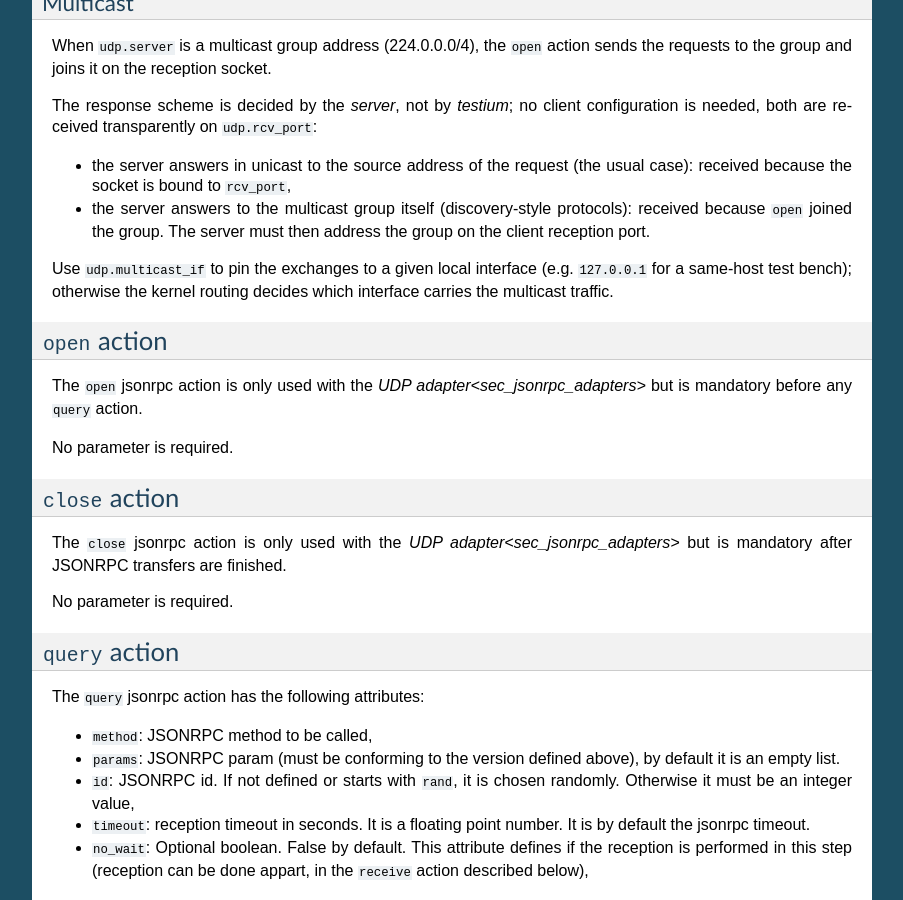
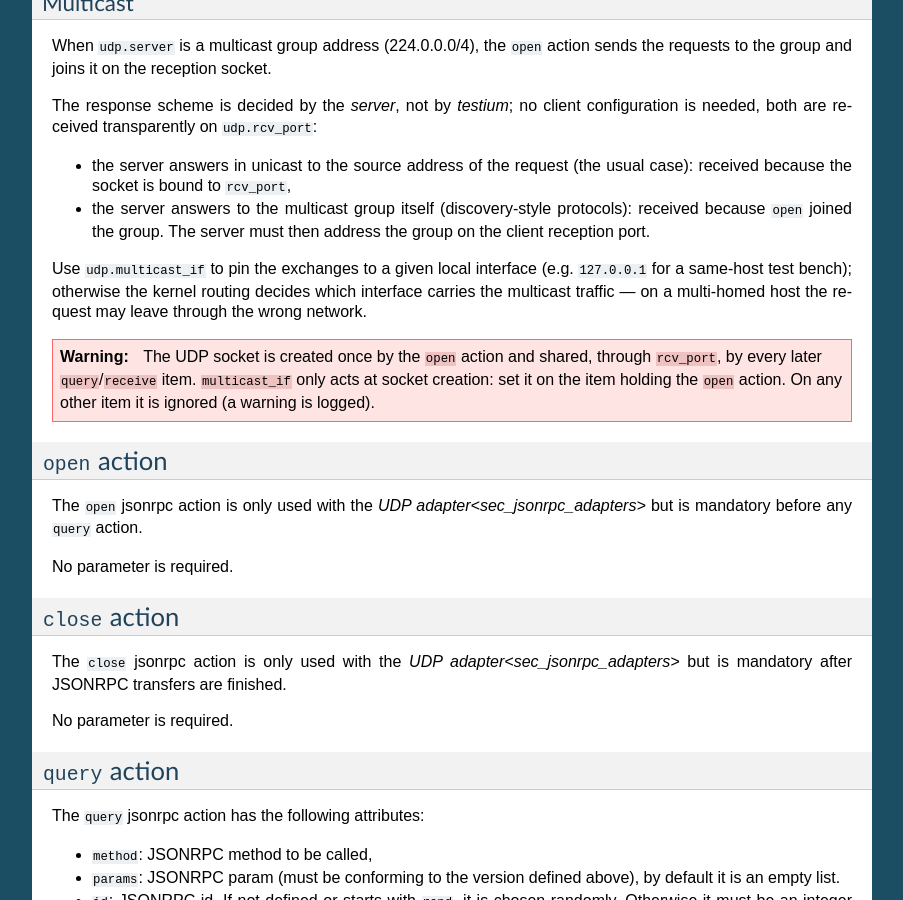
Before and after one commit to testium-HIL/testium, a Sphinx documentation site: the page built from doc/manual/sphinx/source/test_items/json-rpc_test_item.rst, in a window 1280 px wide and 900 px high, scrolled down 1576 px. Shown: the whole window, without its empty margins (198-1101 px from the left). Built offline with Sphinx 7.4.7, drawn with Linux system fonts in a browser that asks for light colours.

Commit message:
doc(json_rpc): multicast_if acts at open (shared socket by rcv_port)
Co-Authored-By: Claude Fable 5 <noreply@anthropic.com>

```diff
--- a/doc/manual/sphinx/source/test_items/json-rpc_test_item.rst
+++ b/doc/manual/sphinx/source/test_items/json-rpc_test_item.rst
@@ -160,7 +160,14 @@ configuration is needed, both are received transparently on ``udp.rcv_port``:
 
 Use ``udp.multicast_if`` to pin the exchanges to a given local interface
 (e.g. ``127.0.0.1`` for a same-host test bench); otherwise the kernel routing
-decides which interface carries the multicast traffic.
+decides which interface carries the multicast traffic — on a multi-homed
+host the request may leave through the wrong network.
+
+.. warning::
+   The UDP socket is created once by the ``open`` action and shared, through
+   ``rcv_port``, by every later ``query``/``receive`` item. ``multicast_if``
+   only acts at socket creation: set it on the item holding the ``open``
+   action. On any other item it is ignored (a warning is logged).
 
 ``open`` action
 -------------------------
```
